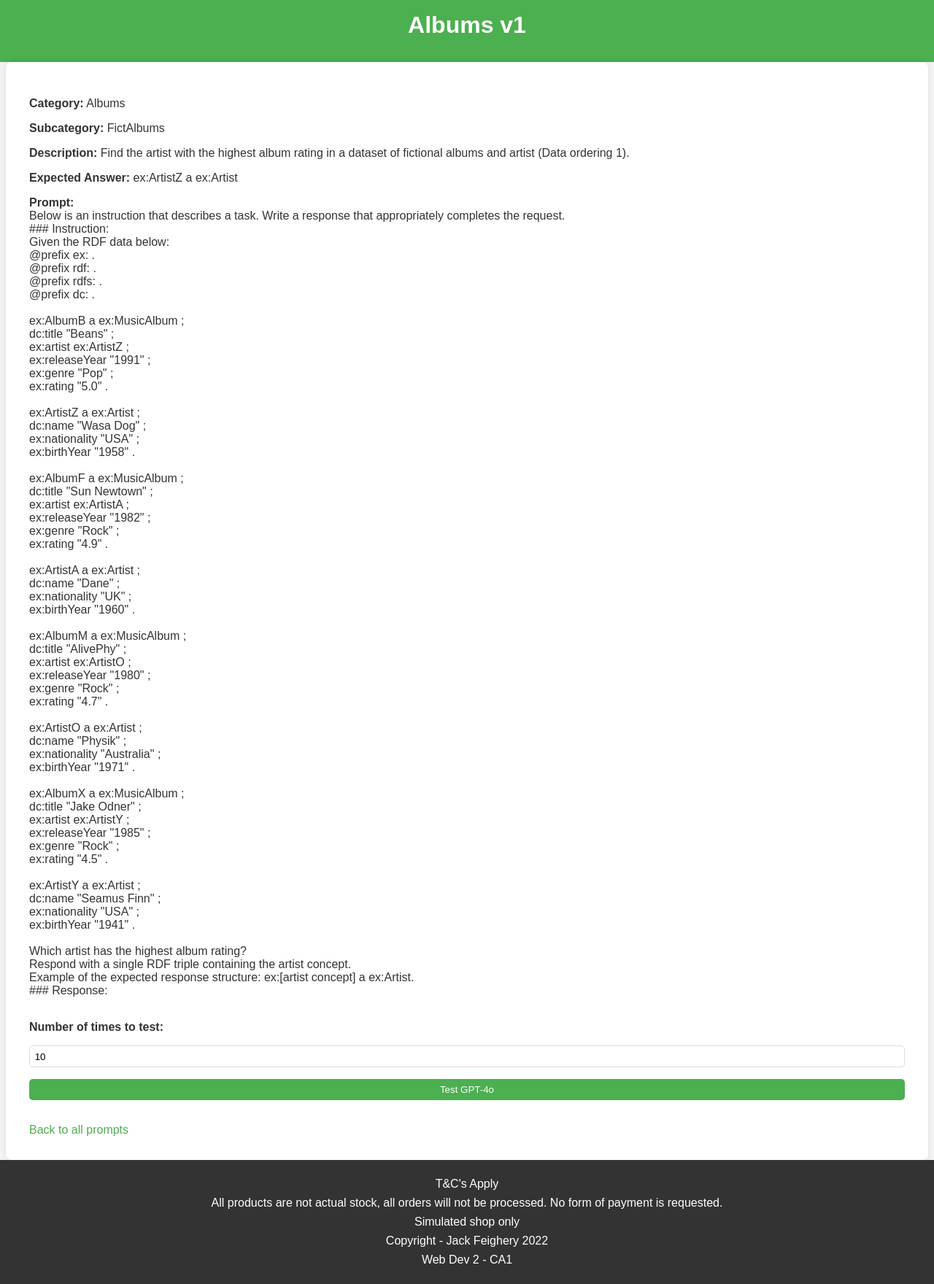
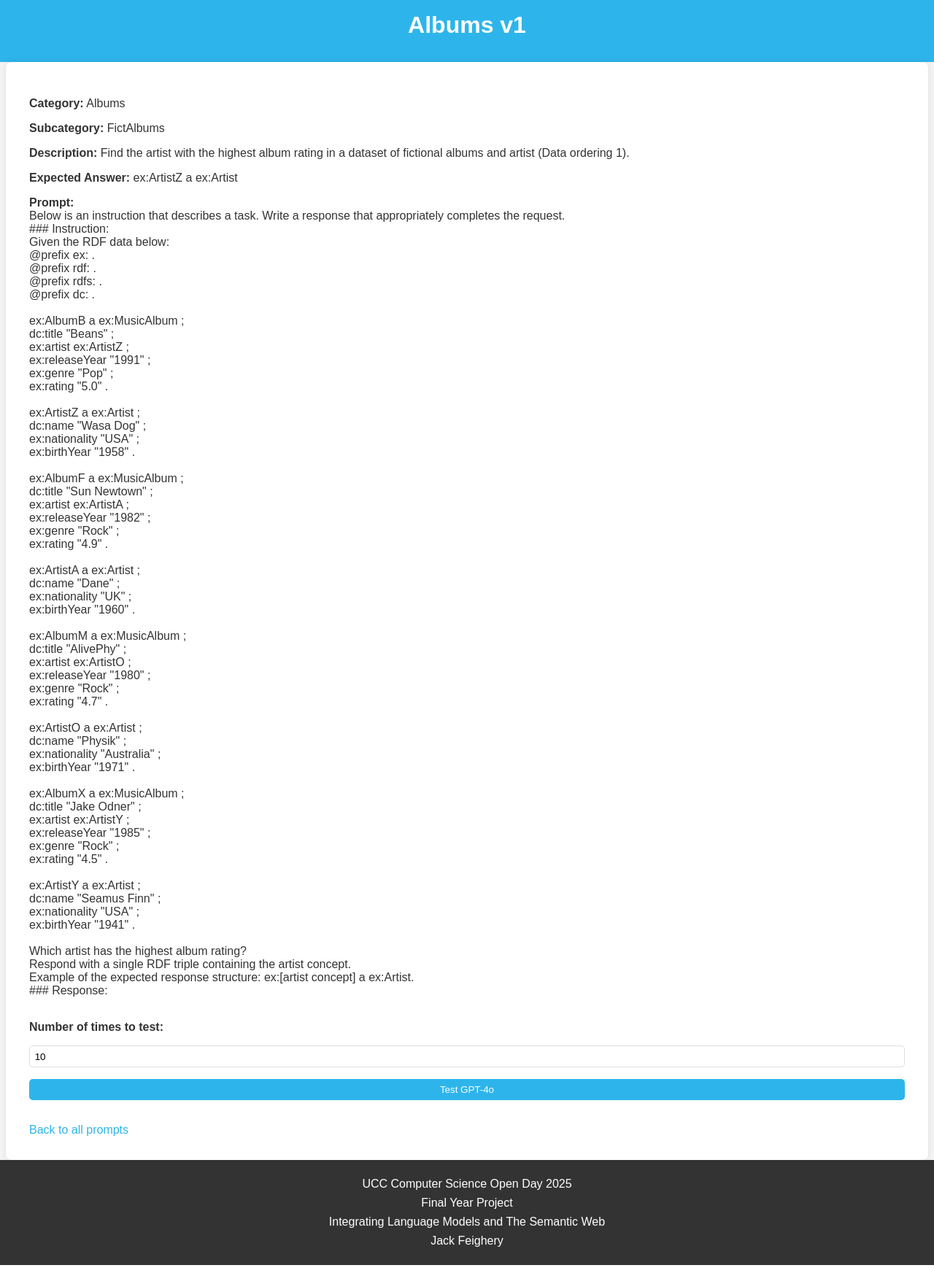
Before and after one commit to jackfeighery/Integrating-LLMs-and-Semantic-Web, a Flask app: a page that uses openday/templates/base.html in a window 1280 px wide. Shown: the whole page at 73% size. After the commit the page ends 1734 px from the top, so only its background shows below. Run offline with Flask 3, Linux system fonts and the light colour scheme.

Commit message:
open day

```diff
--- a/openday/static/styles.css
+++ b/openday/static/styles.css
@@ -8,7 +8,7 @@ body {
 }
 
 header {
-    background-color: #4CAF50;
+    background-color: #2db5eb;
     color: white;
     padding: 1em 0;
     text-align: center;
@@ -83,7 +83,7 @@ footer p {
 }
 
 .card a:hover {
-    color: #4CAF50;
+    color: #2db5eb;
     text-decoration: none;
 }
 
@@ -111,7 +111,7 @@ form input[type="number"] {
 
 form button {
     padding: 0.5em 1em;
-    background-color: #4CAF50;
+    background-color: #2db5eb;
     color: white;
     border: none;
     border-radius: 5px;
@@ -119,7 +119,7 @@ form button {
 }
 
 form button:hover {
-    background-color: #45a049;
+    background-color: #2db5eb;
 }
 
 /* Results styles */
@@ -149,7 +149,7 @@ ul li b {
 a {
     display: inline-block;
     margin-top: 2em;
-    color: #4CAF50;
+    color: #2db5eb;
     text-decoration: none;
 }
 
--- a/openday/templates/base.html
+++ b/openday/templates/base.html
@@ -20,10 +20,9 @@
         </main>
         </body>
         <footer>
-            <p>T&C's Apply</p>
-            <p>All products are not actual stock, all orders will not be processed. No form of payment is requested.</p>
-            <p>Simulated shop only</p>
-            <p>Copyright - Jack Feighery 2022</p>
-            <p>Web Dev 2 - CA1</p>
+            <p>UCC Computer Science Open Day 2025</p>
+            <p>Final Year Project</p>
+            <p>Integrating Language Models and The Semantic Web</p>
+            <p>Jack Feighery</p>
         </footer>
 </html>
```
